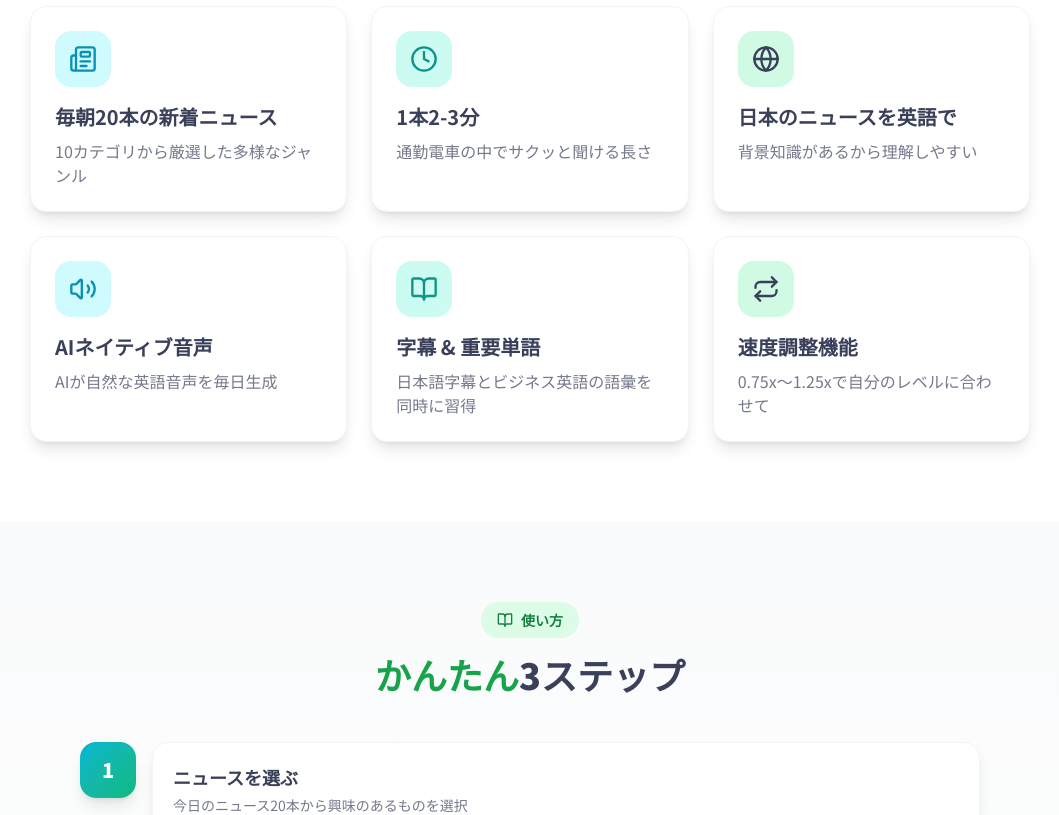
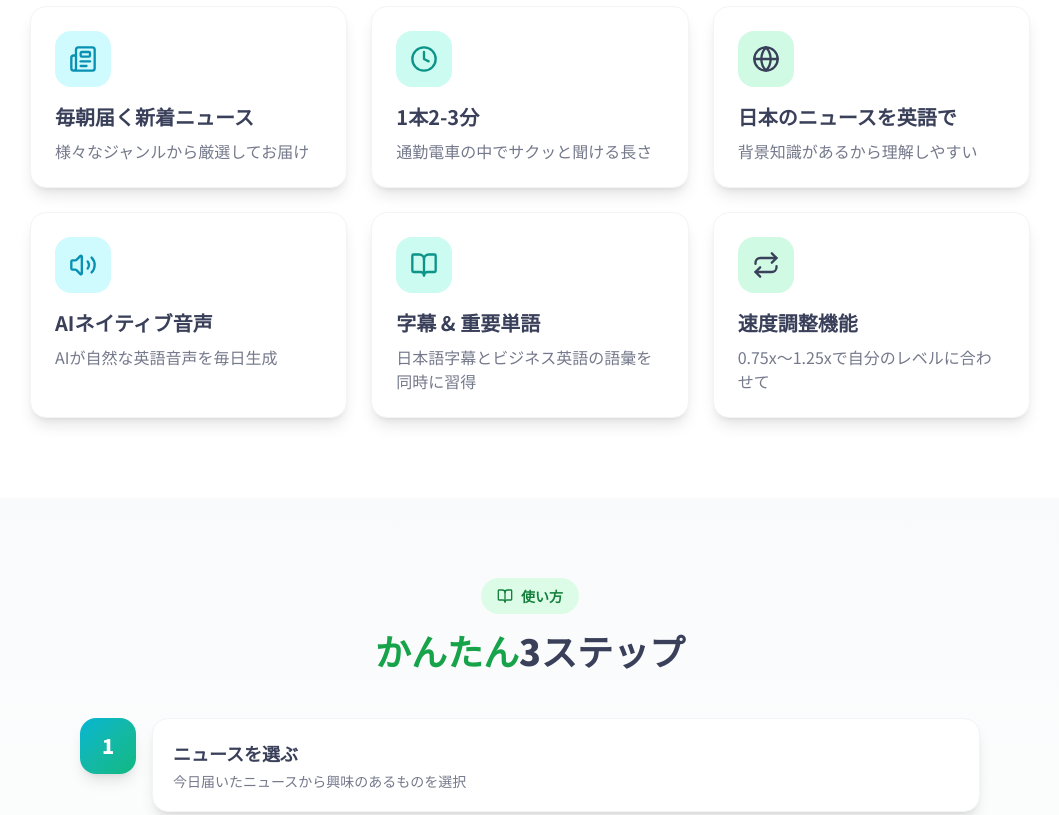
Before and after one commit to komotegawa-edore/mukimuki-chemistry-quiz, a Next.js app: page /lp/english in a window 1280 px wide. Shown: the part 3660-4475 px from the top of the page, without its empty margins (110-1169 px from the left). Built offline with nearby package versions, Linux system fonts and the light colour scheme; no server answers; the database is empty.

Commit message:
fix: LPの記事数表記を曖昧に変更

```diff
--- a/app/lp/english/page.tsx
+++ b/app/lp/english/page.tsx
@@ -318,7 +318,7 @@ export default function EnglishLandingPage() {
 
           <div className="grid md:grid-cols-2 lg:grid-cols-3 gap-6">
             {[
-              { icon: Newspaper, title: '毎朝20本の新着ニュース', desc: '10カテゴリから厳選した多様なジャンル', color: 'cyan' },
+              { icon: Newspaper, title: '毎朝届く新着ニュース', desc: '様々なジャンルから厳選してお届け', color: 'cyan' },
               { icon: Clock, title: '1本2-3分', desc: '通勤電車の中でサクッと聞ける長さ', color: 'teal' },
               { icon: Globe, title: '日本のニュースを英語で', desc: '背景知識があるから理解しやすい', color: 'emerald' },
               { icon: Volume2, title: 'AIネイティブ音声', desc: 'AIが自然な英語音声を毎日生成', color: 'cyan' },
@@ -356,7 +356,7 @@ export default function EnglishLandingPage() {
           {/* スマホ用：縦並び */}
           <div className="space-y-6">
             {[
-              { num: 1, title: 'ニュースを選ぶ', desc: '今日のニュース20本から興味のあるものを選択' },
+              { num: 1, title: 'ニュースを選ぶ', desc: '今日届いたニュースから興味のあるものを選択' },
               { num: 2, title: '音声を聞く', desc: '字幕を見ながら英語音声を聞く。速度調整も可能' },
               { num: 3, title: '語彙をチェック', desc: '重要単語を確認して、ビジネス英語力アップ' },
             ].map((step, i) => (
@@ -504,7 +504,7 @@ export default function EnglishLandingPage() {
               { q: '料金はいくらですか？', a: '月額980円または年間9,800円でご利用いただけます。年間プランは2ヶ月分お得です。' },
               { q: 'どのレベルの英語ですか？', a: 'CEFR A2〜B1レベル（英検準2級〜2級程度）を想定しています。日本語字幕付きなので、初心者でも安心して始められます。' },
               { q: 'スマホだけで使えますか？', a: 'はい、スマホのブラウザだけで利用できます。アプリのインストールは不要です。' },
-              { q: '毎日何本のニュースが配信されますか？', a: '毎朝7時に20本の新着ニュースが配信されます。テクノロジー、ビジネス、スポーツ、エンタメ、国際、科学、健康、政治、経済、自動車の各カテゴリから2本ずつです。' },
+              { q: '毎日何本のニュースが配信されますか？', a: '毎朝7時頃に20本ほどの新着ニュースが配信されます。その日の話題に応じて、様々なジャンルのニュースをお届けします。' },
             ].map((faq, i) => (
               <details key={i} className="group bg-white rounded-2xl shadow-lg border border-gray-100 overflow-hidden">
                 <summary className="p-6 font-bold cursor-pointer list-none flex items-center justify-between hover:bg-gray-50 transition-colors">
```
